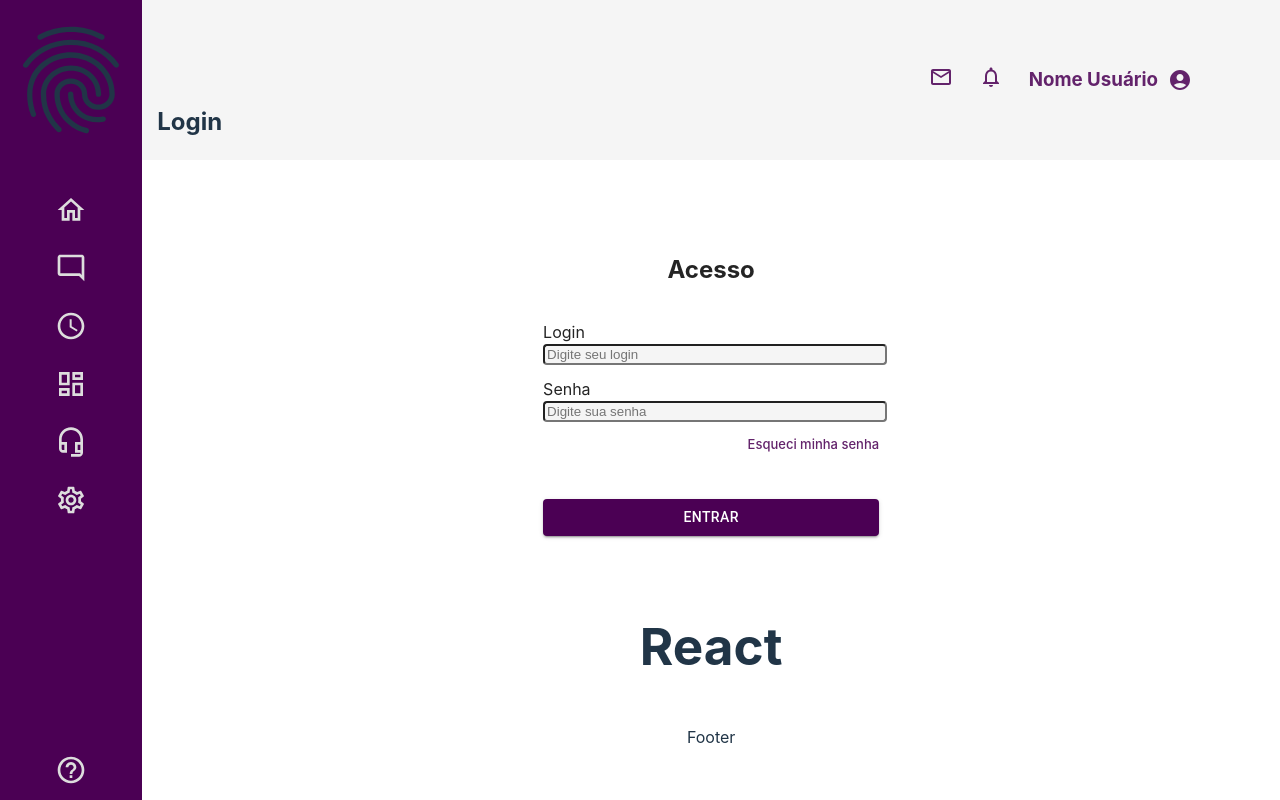
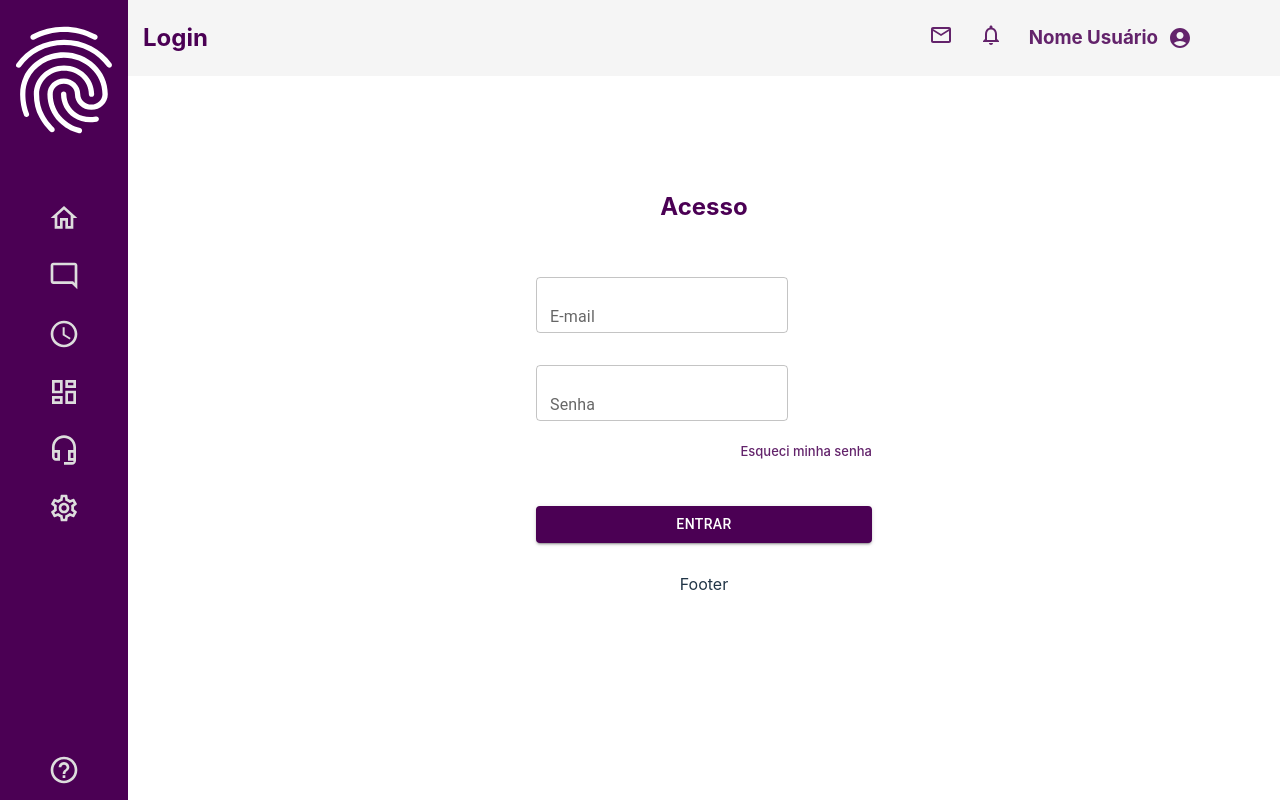
Before and after one commit to PROGRAMA-DE-RESIDENCIA-CMTECH-2023-1/FRONT-END, a React (Vite) app in the folder frontend-cmtech/: page / in a window 1280 px wide. Built offline with nearby package versions, Linux system fonts and the light colour scheme.

Commit message:
Ajustes e adições telas de login e esqueci senha

```diff
--- a/frontend-cmtech/src/App.jsx
+++ b/frontend-cmtech/src/App.jsx
@@ -13,7 +13,6 @@ function App() {
       <NavBar/>
       <div className='Content'>
         <Outlet />
-        <h1>React</h1>
         <p>Footer</p>
       </div>
     </div>
--- a/frontend-cmtech/src/components/Header.css
+++ b/frontend-cmtech/src/components/Header.css
@@ -1,6 +1,6 @@
 .Header {
     display: flex;
-    height: 20vh;
+    /* height: 20vh; */
     width: 100%;
     background-color: #F5F5F5;
     align-items: center;
@@ -15,11 +15,10 @@
 }
 
 .Header .Options {
-    display: flex;
+    display: inline-flex;
     flex-direction: row;
     gap: 10px;
     align-items: center;
-    border-radius: 20px;
     padding-right: 40px;
 }
 
@@ -30,6 +29,6 @@
 }
 
 .Header a:hover {
-    background-color: #A386A8;
-    border-radius: 20px;
+    background-color: #cf7dfe;
+    color: white;
 }
--- a/frontend-cmtech/src/components/NavBar.css
+++ b/frontend-cmtech/src/components/NavBar.css
@@ -1,7 +1,7 @@
 .NavBar {
     display: flex;
     flex-direction: column;
-    flex-basis: 20vh;
+    /* flex-basis: 20vh; */
     height: 100vh;
     justify-content: space-between;
     background-color: #4B0054;
@@ -13,6 +13,7 @@
     list-style: none;
     padding: 0;
     width: 100%;
+
 }
 
 .NavBar li {
@@ -27,5 +28,5 @@
 }
 
 .NavBar a:hover {
-    color: #535bf2
+    color: #cf7dfe
 }
--- a/frontend-cmtech/src/components/NavBar.jsx
+++ b/frontend-cmtech/src/components/NavBar.jsx
@@ -20,7 +20,7 @@ const NavBar = () => {
     return (
         <nav className="NavBar">
             <ul>
-                <li><FingerprintOutlinedIcon sx={{ height: '16vh', width: '16vh', marginBottom: '4vh' }} /></li>
+                <li><FingerprintOutlinedIcon sx={{color:'white', height: '16vh', width: '16vh', marginBottom: '5vh' }} /></li>
                 <li>
                     <Link to="/Home">
                         <HomeOutlinedIcon sx={sx} />
--- a/frontend-cmtech/src/routes/EsqueciSenha.jsx
+++ b/frontend-cmtech/src/routes/EsqueciSenha.jsx
@@ -3,7 +3,8 @@ import './EsqueciSenha.css'
 import React from "react";
 import Header from "../components/Header";
 import { Link } from "react-router-dom";
-import Button from "@mui/material/Button"
+import Button from "@mui/material/Button";
+import { TextField } from '@mui/material';
 
 const EsqueciSenha = () => {
     return(
@@ -12,8 +13,7 @@ const EsqueciSenha = () => {
             <div className='Dados'>
                 <h2>Recuperar Senha</h2>
                 <form action="">
-                    <label htmlFor="email">Email de recuperação</label>
-                    <input type="text" name="email" id="email" placeholder='nome@email.com.br'/>
+                <TextField id="outlined-basic" label="Email de recuperação" variant="outlined"  sx={{width:252 , marginTop: 4}}/>
                 </form>
                 <div className='Btns'>
                     <Link to='/'>Cancelar</Link>
--- a/frontend-cmtech/src/routes/Login.css
+++ b/frontend-cmtech/src/routes/Login.css
@@ -10,7 +10,7 @@
     justify-content: center;
     width: 42vh;
     height: 50vh;
-    margin-top: 24px;
+    margin-top: 80px;
     color: rgb(36, 36, 36)
 }
 
@@ -19,3 +19,7 @@
     height: fit-content;
     align-self: flex-end;
 }
+
+h2{
+    color: #4B0054;
+}
--- a/frontend-cmtech/src/routes/Login.jsx
+++ b/frontend-cmtech/src/routes/Login.jsx
@@ -3,7 +3,8 @@ import './Login.css'
 import React from "react";
 import Header from "../components/Header";
 import { Link } from "react-router-dom";
-import Button from "@mui/material/Button"
+import Button from "@mui/material/Button";
+import { TextField } from '@mui/material';
 
 const Login = () => {
     return(
@@ -12,10 +13,8 @@ const Login = () => {
             <div className='Data'>
                 <h2>Acesso</h2>
                 <form action="">
-                    <label htmlFor="Login">Login</label>
-                    <input type="text" id="Login" placeholder="Digite seu login"/>
-                    <label htmlFor="Senha">Senha</label>
-                    <input type="password" id="Senha" placeholder='Digite sua senha'/>
+                    <TextField id="outlined-basic" label="E-mail" variant="outlined"  sx={{width:252 , marginTop: 4}}/>
+                    <TextField id="outlined-basic" label="Senha" variant="outlined" margin="normal" sx={{width:252 , marginTop: 4}} type="password"/>
                 </form>
                 <Link to="/EsqueciSenha" className='Sublink'><p>Esqueci minha senha</p></Link>
                 <Button variant='contained' color='secondary' sx={{background: '#4B0054', marginTop: 4}}>Entrar</Button>
```
Also changed, not shown: frontend-cmtech/src/App.css (line endings or trailing spaces), frontend-cmtech/src/components/Header.jsx (line endings or trailing spaces), frontend-cmtech/src/routes/Home.jsx (line endings or trailing spaces).
